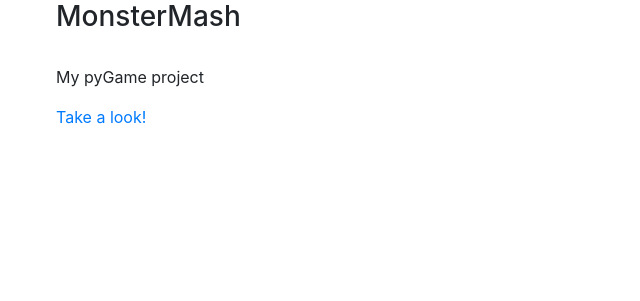
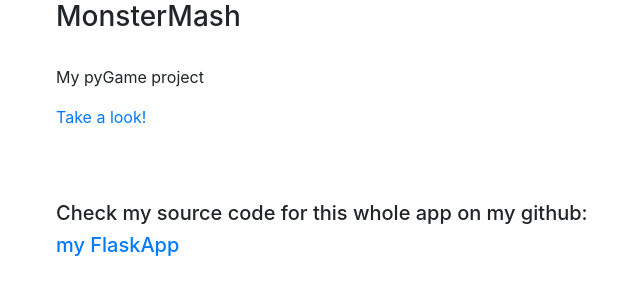
Before and after one commit to LucasKohanevicRadice/PythonWebProjects, a Flask app: page / in a window 1280 px wide. Shown: the part 314-615 px from the top of the page, without its empty margins (29-669 px from the left). Run offline with Flask 2, Linux system fonts and the light colour scheme; some libraries are stand-ins or nearby versions.

Commit message:
Update home.html

```diff
--- a/website/templates/home.html
+++ b/website/templates/home.html
@@ -13,4 +13,9 @@
 <br>
 <p>My pyGame project</p>
 <a href="/monsterMash">Take a look!</a>
+
+<br><br>
+<br><br>
+<h5>Check my source code for this whole app on my github:</h5>
+<h5><a href="https://github.com/LucasKohanevicRadice/PythonWebProjects">my FlaskApp</a></h5>
 {%endblock%}
```
